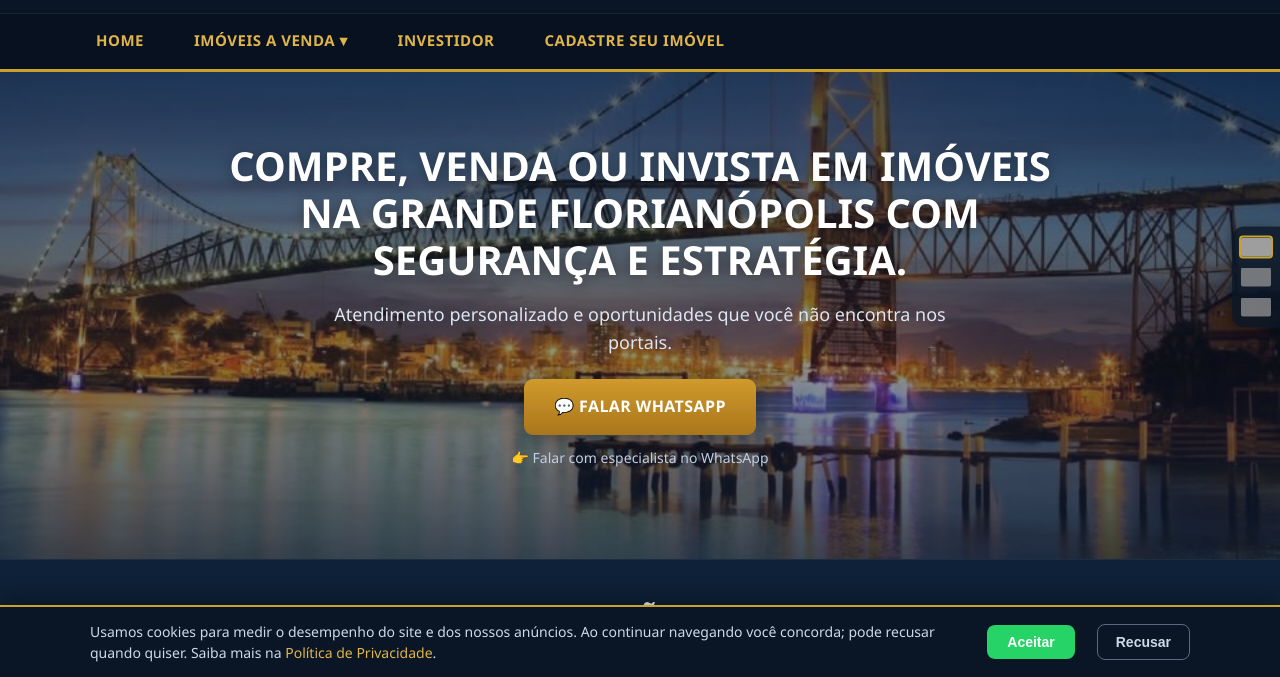
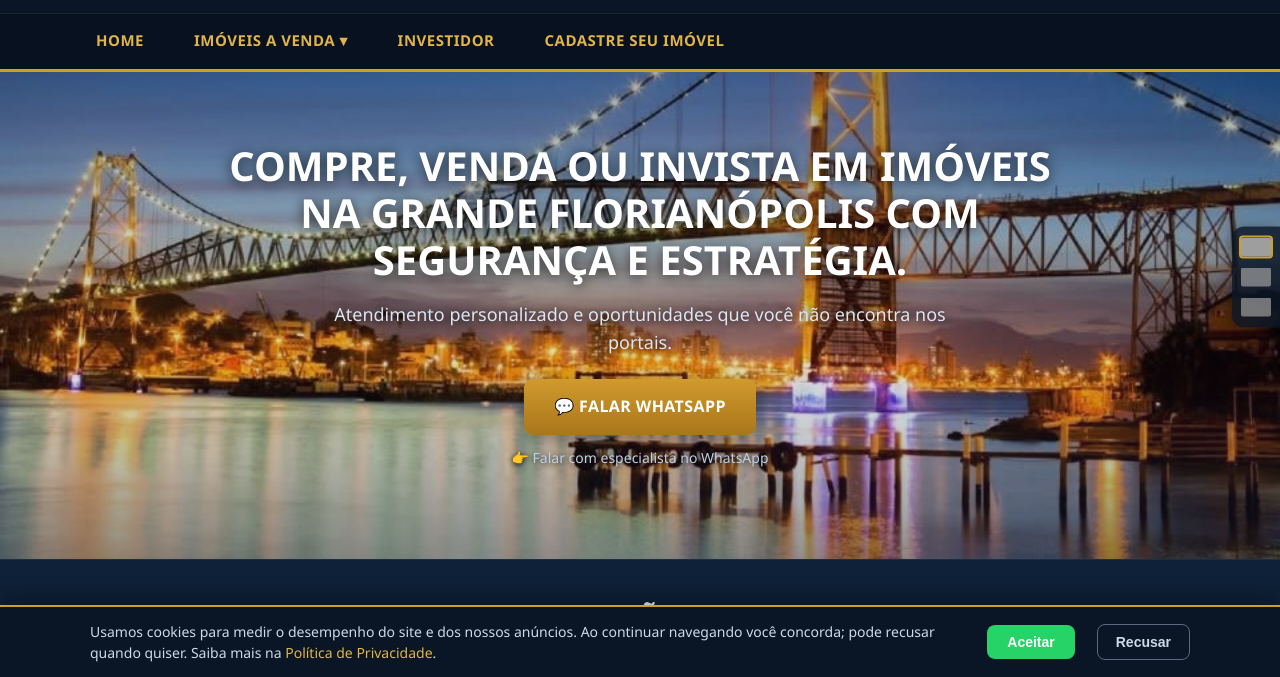
Before and after one commit to juliobecker63/empreendimentos-whats, a plain HTML site: page home/index.html in a window 1280 px wide. Shown: the part 123-800 px from the top of the page. Drawn offline with Linux system fonts and the light colour scheme; grey boxes are pictures that could not be loaded.

Commit message:
feat(home): clareia foto da ponte e botao Quero uma Avaliacao leva ao formulario de contato
Co-Authored-By: Claude Opus 5 <noreply@anthropic.com>

```diff
--- a/home/index.html
+++ b/home/index.html
@@ -14,14 +14,14 @@ header{position:sticky;top:0;z-index:50;background:#0a1626;color:#fff;border-bot
 .wpp{background:#25D366;color:#fff;padding:10px 18px;border-radius:30px;font-weight:600;font-size:14px;display:inline-flex;gap:8px;align-items:center;white-space:nowrap}
 .navm{position:relative}.navm summary{list-style:none;cursor:pointer;color:var(--gold2);font-weight:700;font-size:14px;padding:9px 15px;border:1px solid var(--gold);border-radius:8px;white-space:nowrap;user-select:none}.navm summary::-webkit-details-marker{display:none}.navm[open] summary{background:var(--gold);color:#0a1626}
 .navm-pop{position:absolute;right:0;top:calc(100% + 10px);background:#0a1626;border:1px solid var(--gold);border-radius:10px;min-width:215px;padding:7px;display:flex;flex-direction:column;gap:2px;z-index:60;box-shadow:0 14px 34px rgba(0,0,0,.45)}.navm-pop a{color:var(--gold2);font-weight:600;font-size:15px;padding:11px 14px;border-radius:7px}.navm-pop a:hover{background:rgba(201,162,39,.16);color:#fff}
-.hero{position:relative;overflow:hidden;background:linear-gradient(180deg,rgba(12,29,51,.72),rgba(12,29,51,.45) 60%,rgba(12,29,51,.8)),url(ponte.jpg) center 60%/cover #0c1d33;color:#fff;padding:70px 0 90px}
+.hero{position:relative;overflow:hidden;background:linear-gradient(180deg,rgba(12,29,51,.35),rgba(12,29,51,.1) 60%,rgba(12,29,51,.45)),url(ponte.jpg) center 60%/cover #0c1d33;color:#fff;padding:70px 0 90px}
 .hero .wrap{position:relative;z-index:3;text-align:center;max-width:920px}
-.hero h1{font-size:clamp(24px,4.2vw,40px);font-weight:800;line-height:1.18;text-transform:uppercase;text-shadow:0 2px 14px rgba(0,0,0,.4)}
-.hero .sub{margin:16px auto 22px;color:#dbe6f2;font-size:clamp(15px,2vw,18px);max-width:620px}
+.hero h1{font-size:clamp(24px,4.2vw,40px);font-weight:800;line-height:1.18;text-transform:uppercase;text-shadow:0 2px 14px rgba(0,0,0,.75)}
+.hero .sub{margin:16px auto 22px;color:#dbe6f2;font-size:clamp(15px,2vw,18px);max-width:620px;text-shadow:0 1px 8px rgba(0,0,0,.9)}
 .btn{display:inline-flex;align-items:center;justify-content:center;gap:9px;font-weight:800;font-size:16px;border:none;border-radius:9px;padding:15px 30px;cursor:pointer;letter-spacing:.4px;color:#fff;background:linear-gradient(180deg,#d09a2c,#a9761c);box-shadow:0 6px 18px rgba(0,0,0,.3);transition:.18s}
 .btn:hover{transform:translateY(-2px);filter:brightness(1.06)}
 .btn.green{background:linear-gradient(180deg,#27d36c,#1aa854)}
-.hero .note{display:block;margin:12px 0 0;color:#bcd0e6;font-size:14px}
+.hero .note{display:block;margin:12px 0 0;color:#bcd0e6;font-size:14px;text-shadow:0 1px 6px rgba(0,0,0,.9)}
 .ctaband{background:#0e2138;color:#fff;padding:40px 0;text-align:center;border-top:1px solid rgba(255,255,255,.06)}
 .ctaband h2{font-size:clamp(20px,3vw,28px);font-weight:800;line-height:1.25;text-transform:uppercase}
 .ctaband h2 span{color:var(--gold2)}
@@ -95,7 +95,7 @@ footer a{color:#cdd9e6}.copy{display:block;margin-top:10px;font-size:12.5px;colo
 <div class="ctarow">
 <div class="ctacol"><a class="btn" href="https://wa.me/5548991115191?text=Quero%20comprar%20meu%20TERRENO!">QUERO MEU TERRENO</a><small>Quero comprar meu TERRENO</small></div>
 <div class="ctacol"><a class="btn" href="https://wa.me/5548991115191?text=Quero%20comprar%20minha%20CASA!">QUERO MINHA CASA</a><small>Quero comprar minha CASA</small></div>
-<div class="ctacol"><a class="btn" href="https://wa.me/5548991115191?text=Quero%20avaliar%20meu%20IM%C3%93VEL!">QUERO UMA AVALIAÇÃO</a><small>Quero avaliar meu IMÓVEL</small></div>
+<div class="ctacol"><a class="btn" href="#contato">QUERO UMA AVALIAÇÃO</a><small>Quero avaliar meu IMÓVEL</small></div>
 </div></div></section>
 
 <section class="sec dark"><div class="wrap">
```
